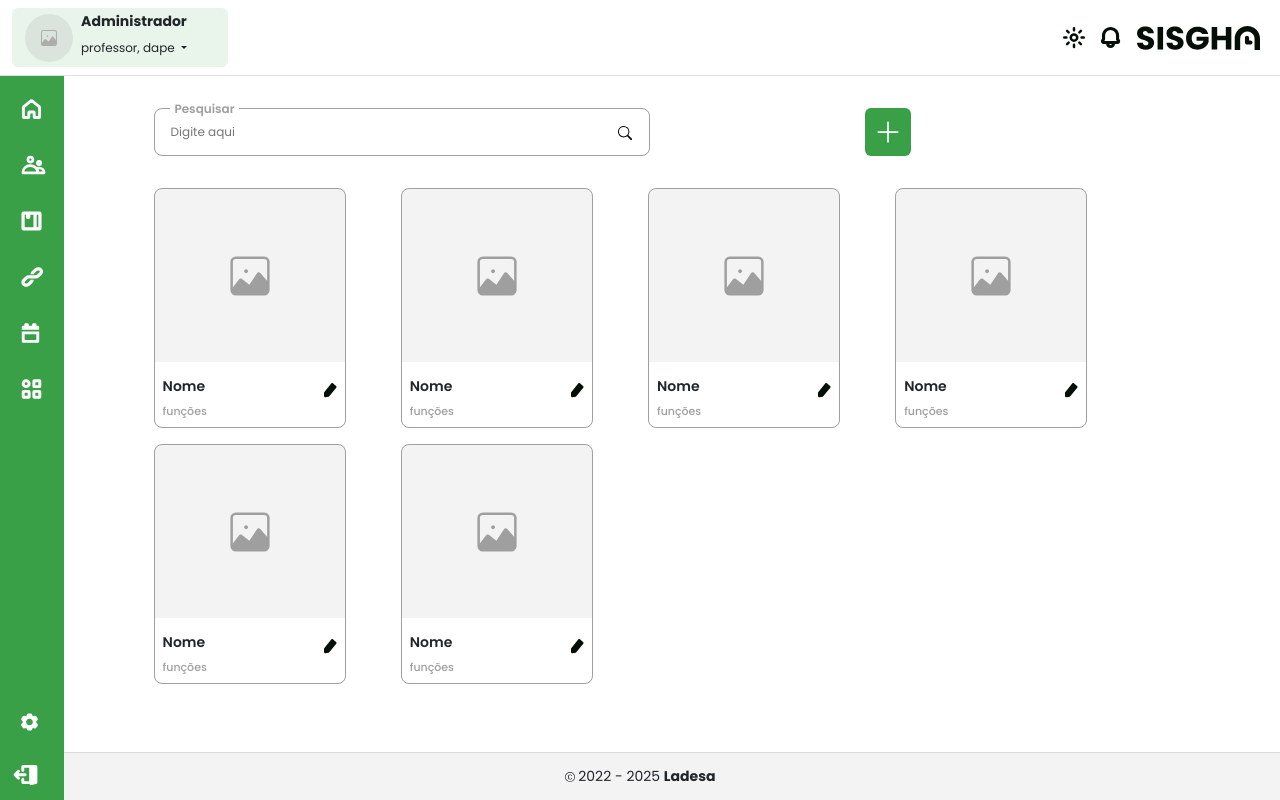
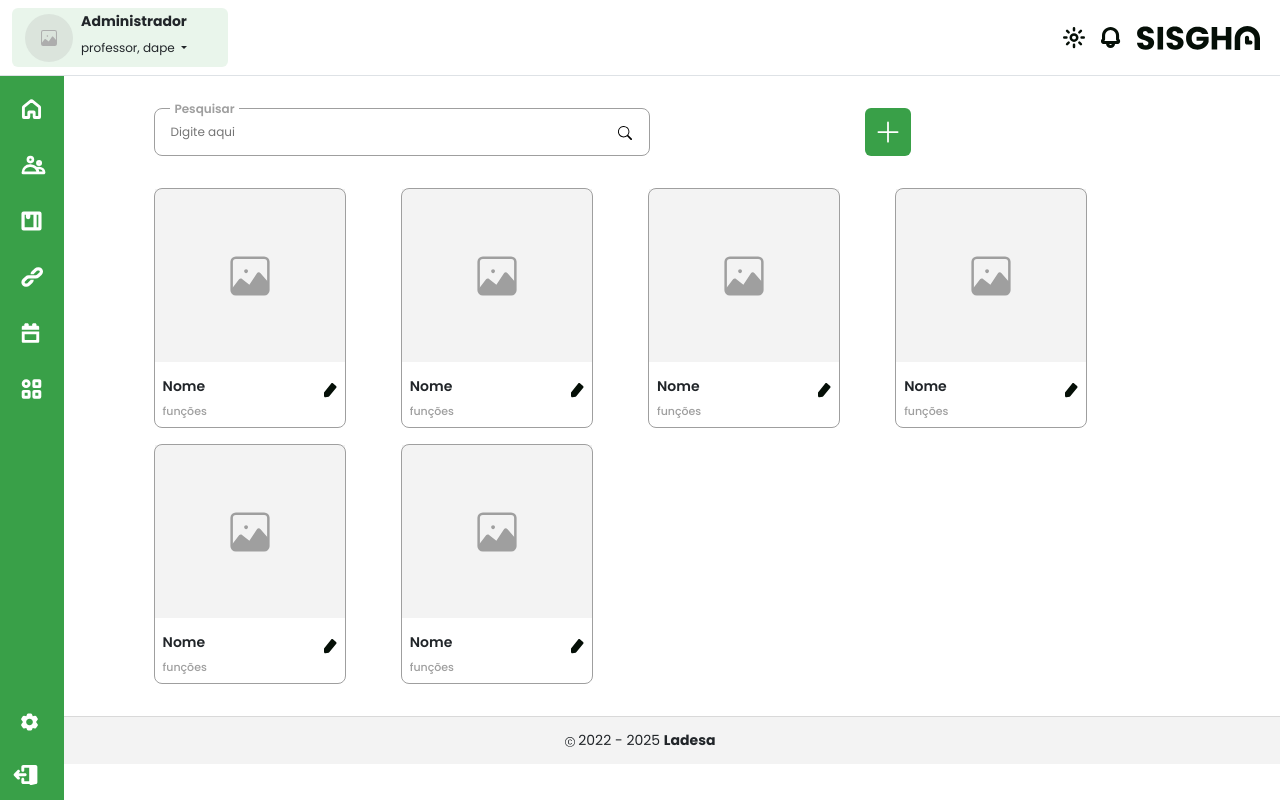
Before and after one commit to soouzaana/Listagem-Usuarios, a Vue app: page / in a window 1280 px wide. Built offline with nearby package versions, Linux system fonts and the light colour scheme.

Commit message:
style: ajustando estilos da página :gem:
font-size do sidebar e position do footer

```diff
--- a/src/App.vue
+++ b/src/App.vue
@@ -683,7 +683,7 @@
   background-color: #39a048;
   display: flex;
   flex-direction: column;
-  font-size: 1rem;
+  font-size: 14px;
   font-weight: 400;
   height: 100vh;
   justify-content: space-between;
@@ -1093,8 +1093,8 @@ footer {
   bottom: 0;
   font-size: 14px;
   height: 3rem;
+  margin-top: 2rem;
   padding: 1rem 5rem;
-  position: fixed;
   width: 100%;
   z-index: 1;
 }
```
